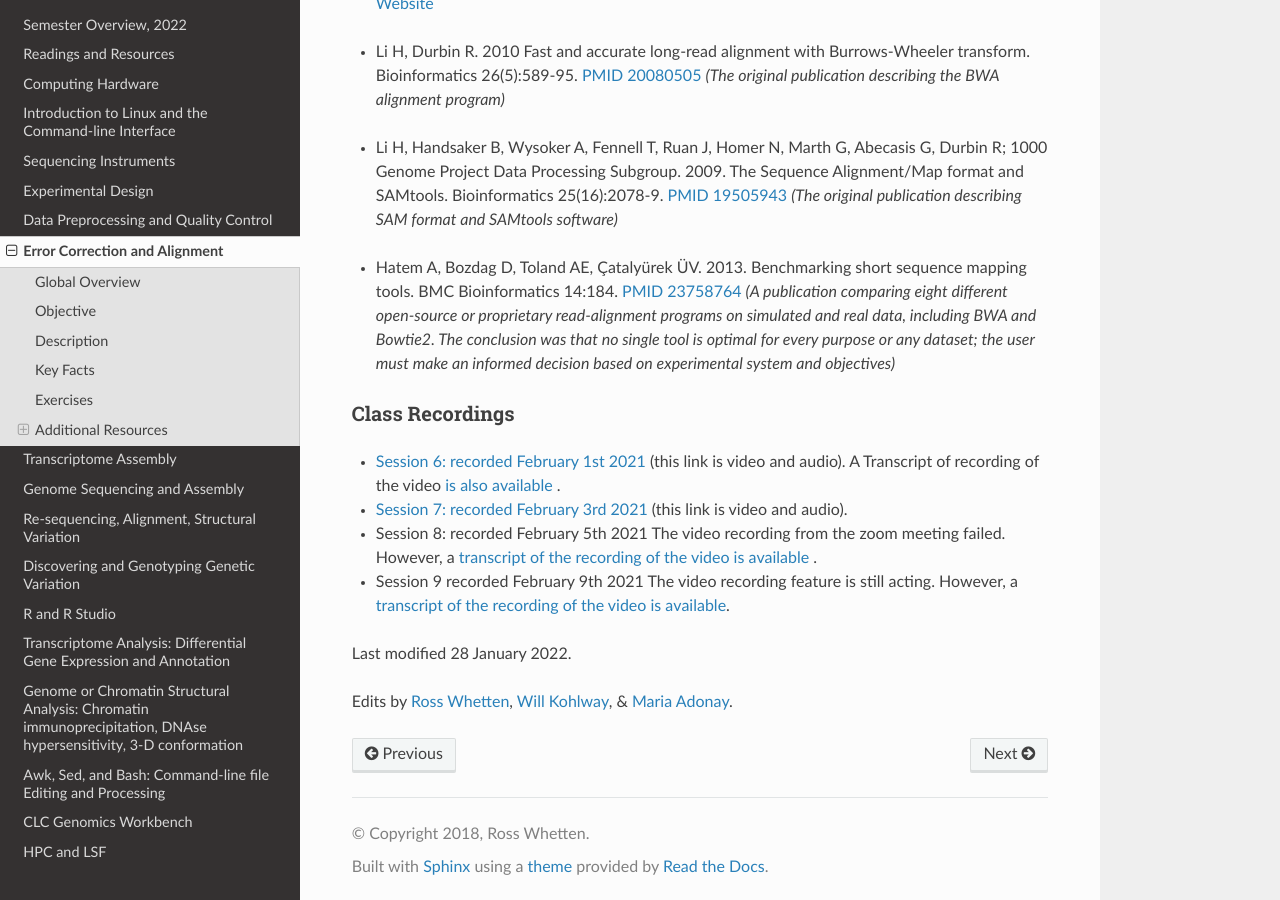
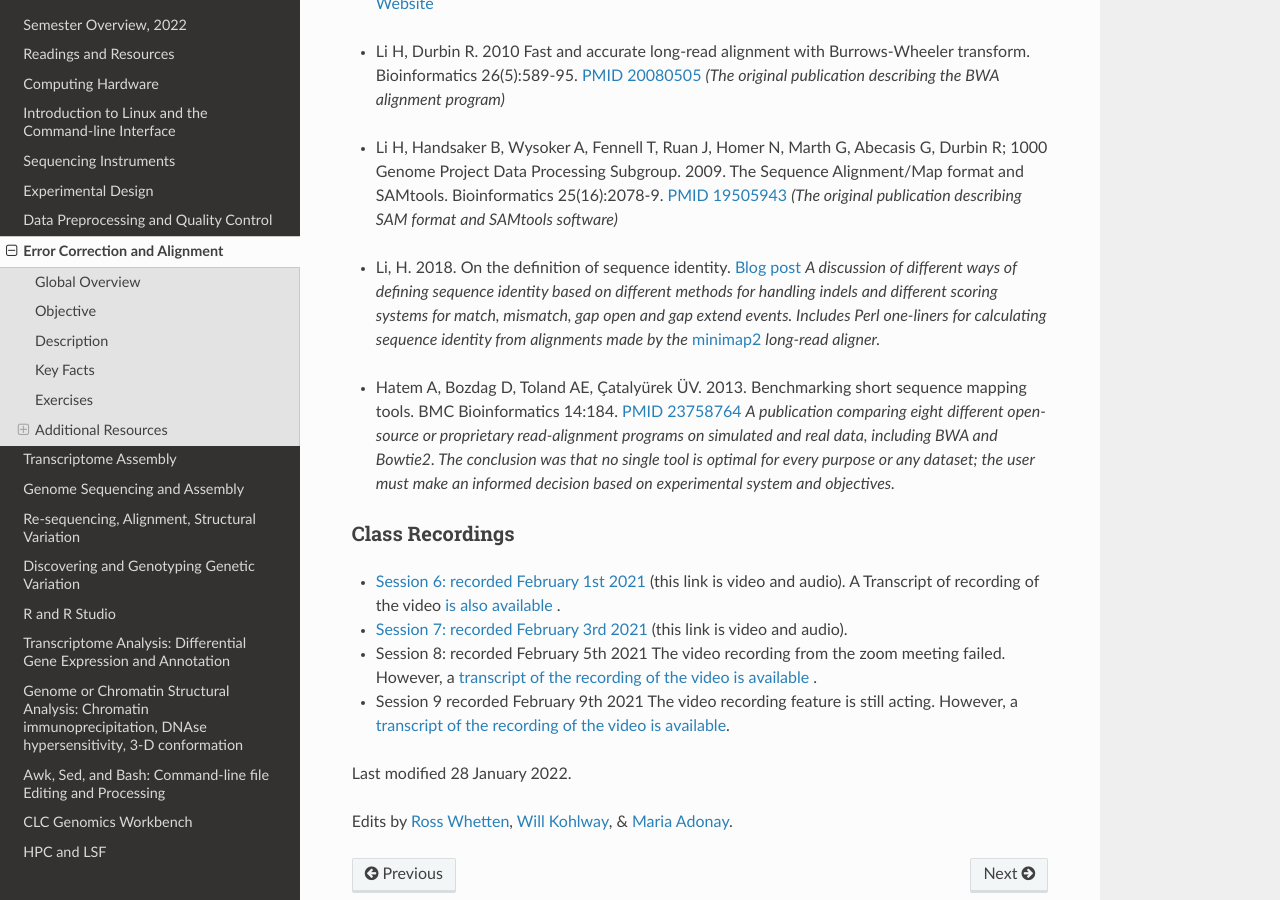
Before and after one commit to rwhetten/DeepSeqAnalysis, a Sphinx documentation site: the page built from docs/source/error-correct.rst, in a window 1280 px wide and 900 px high, scrolled down 3929 px. Built offline with Sphinx 7.4.7 and the Read the Docs theme 2.0.0, drawn with Linux system fonts in a browser that asks for light colours.

Commit message:
Update error-correct.rst
Update links in Additional Resources

```diff
--- a/docs/source/error-correct.rst
+++ b/docs/source/error-correct.rst
@@ -107,7 +107,11 @@ Additional Resources
 
 \
 
-+ Hatem A, Bozdag D, Toland AE, Çatalyürek ÜV. 2013. Benchmarking short sequence mapping tools. BMC Bioinformatics 14:184. `PMID 23758764 <http://www.ncbi.nlm.nih.gov/pubmed/23758764>`_ *(A  publication comparing eight different open-source or proprietary read-alignment programs on simulated and real data, including BWA and Bowtie2. The conclusion was that no single tool is optimal for every purpose or any dataset; the user must make an informed decision based on experimental system and objectives)*
++ Li, H. 2018. On the definition of sequence identity. `Blog post <http://lh3.github.io/2018/11/25/on-the-definition-of-sequence-identity>`_ *A discussion of different ways of defining sequence identity based on different methods for handling indels and different scoring systems for match, mismatch, gap open and gap extend events. Includes Perl one-liners for calculating sequence identity from alignments made by the* `minimap2 <https://lh3.github.io/minimap2/minimap2.html>`_ *long-read aligner.*
+
+\
+
++ Hatem A, Bozdag D, Toland AE, Çatalyürek ÜV. 2013. Benchmarking short sequence mapping tools. BMC Bioinformatics 14:184. `PMID 23758764 <http://www.ncbi.nlm.nih.gov/pubmed/23758764>`_ *A  publication comparing eight different open-source or proprietary read-alignment programs on simulated and real data, including BWA and Bowtie2. The conclusion was that no single tool is optimal for every purpose or any dataset; the user must make an informed decision based on experimental system and objectives.*
 
 
 Class Recordings
```
